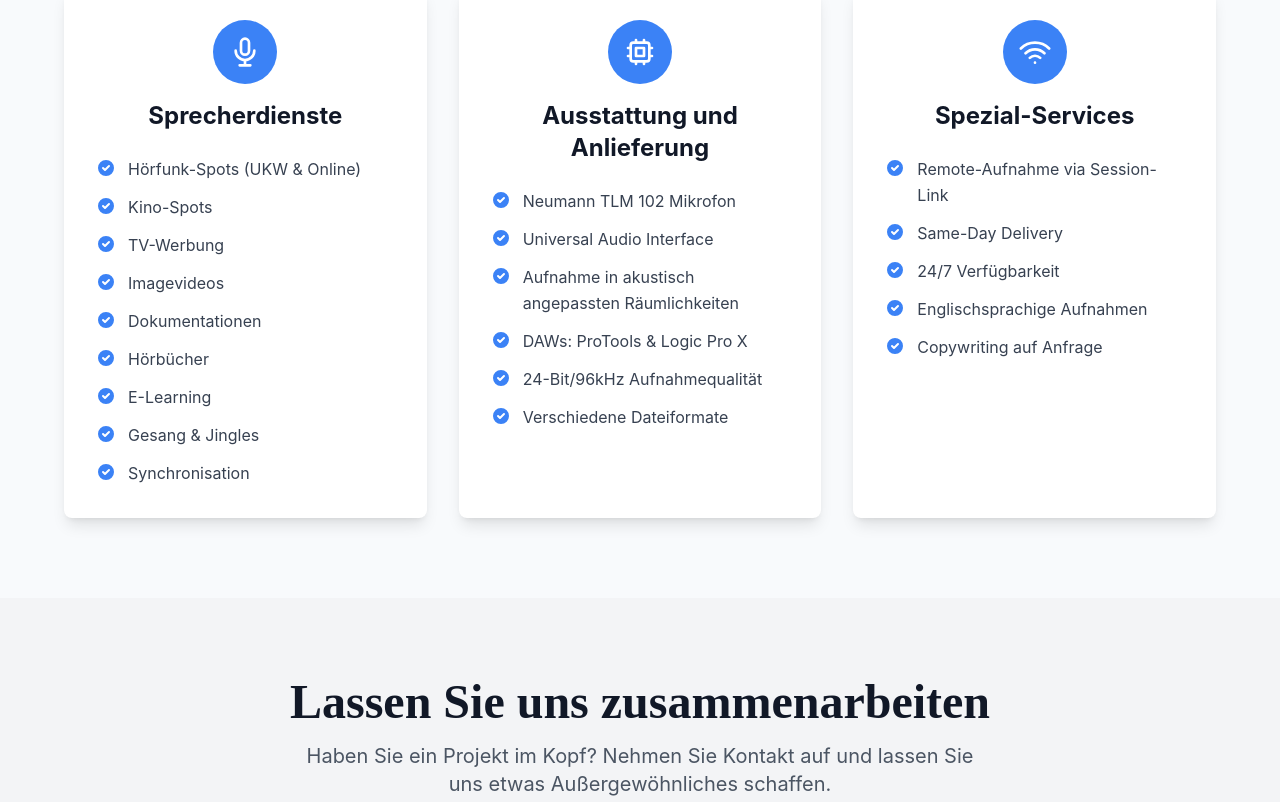
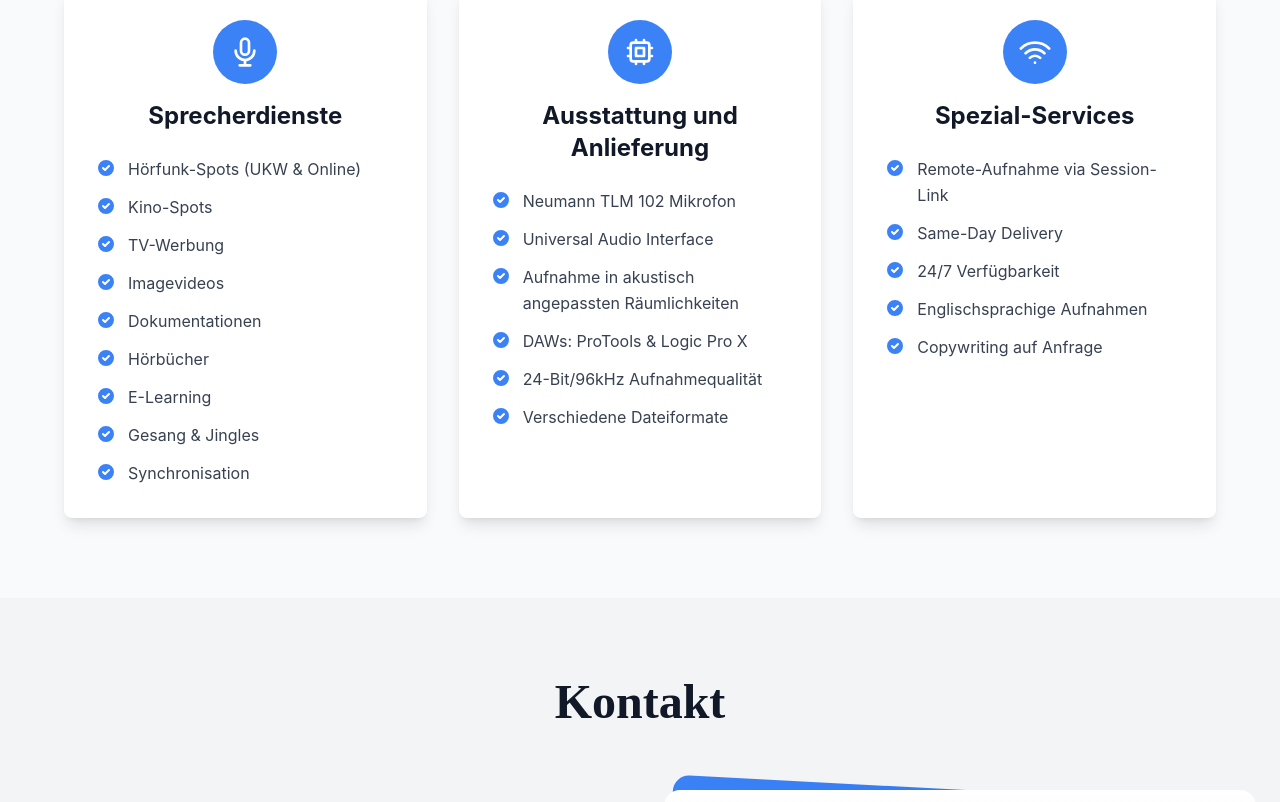
Before and after one commit to DavidWeinzierl/speakersite2, a React (Create React App) app: page / in a window 1280 px wide. Shown: the part 2710-3512 px from the top of the page. Built offline with nearby package versions, Linux system fonts and the light colour scheme.

Commit message:
contact remove paragraph

```diff
--- a/src/components/ContactSection.js
+++ b/src/components/ContactSection.js
@@ -48,11 +48,9 @@ const ContactSection = ({ email }) => {
         {/* Header */}
           <div className="text-center mb-16">
           <h2 className="text-4xl md:text-5xl font-display font-bold text-gray-900 mb-4">
-            Lassen Sie uns zusammenarbeiten
+            Kontakt
           </h2>
-          <p className="text-xl text-gray-600 max-w-2xl mx-auto">
-            Haben Sie ein Projekt im Kopf? Nehmen Sie Kontakt auf und lassen Sie uns etwas Außergewöhnliches schaffen.
-          </p>
+
         </div>
 
         {/* Two Column Layout */}
```
